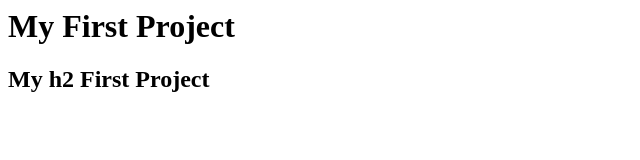
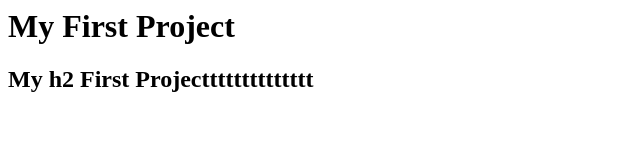
Before and after one commit to tekulagit/tekula_gitrepo, a plain HTML site: page index.html in a window 1280 px wide. Shown: the whole page, without its empty margins (0-640 px from the left). Drawn offline with Linux system fonts and the light colour scheme.

Commit message:
Update index.html

```diff
--- a/index.html
+++ b/index.html
@@ -3,6 +3,6 @@
 
 <div class="firstssssssssssssss"></div>
 <h1> My First Project</h1>
-<h2> My h2 First Project</h2>
+<h2> My h2 First Projectttttttttttttt</h2>
 </body>
 </html>
```
